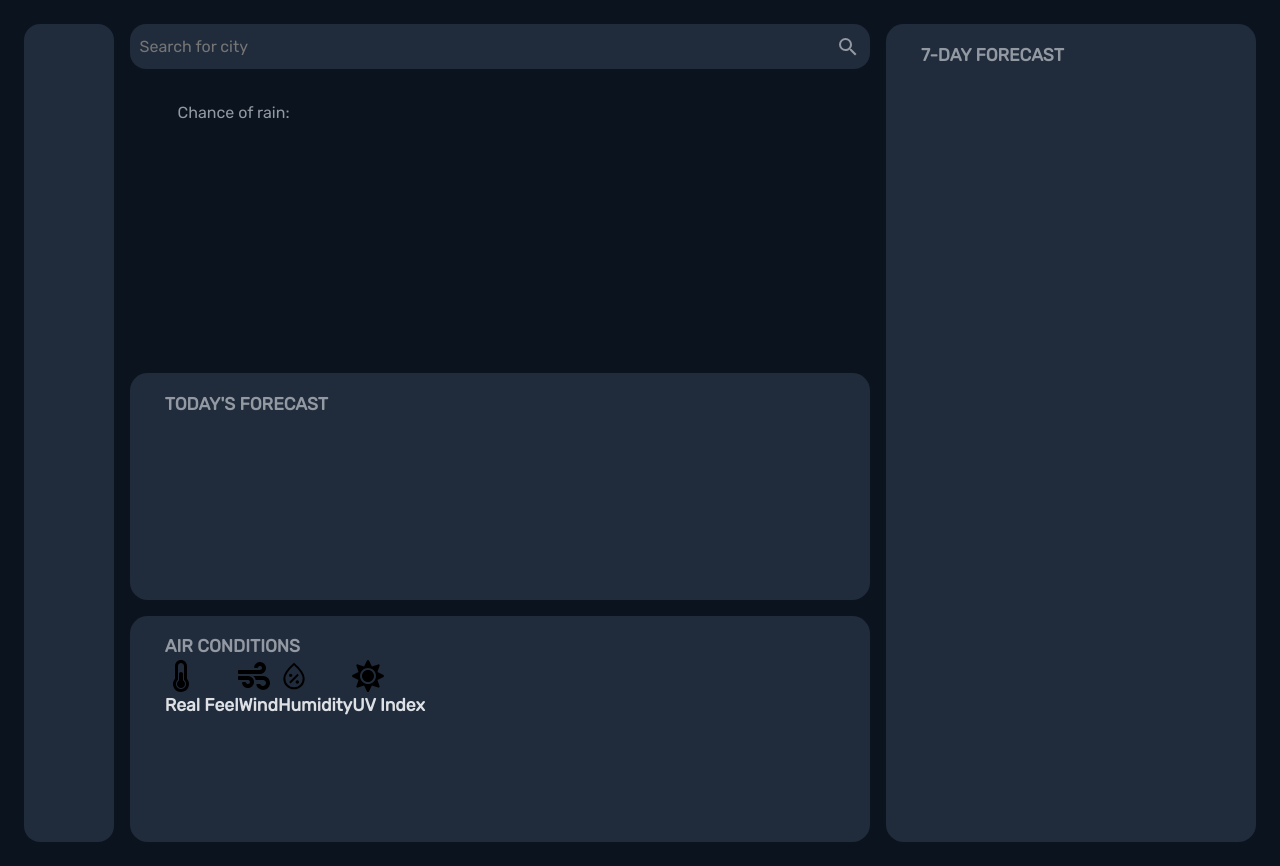
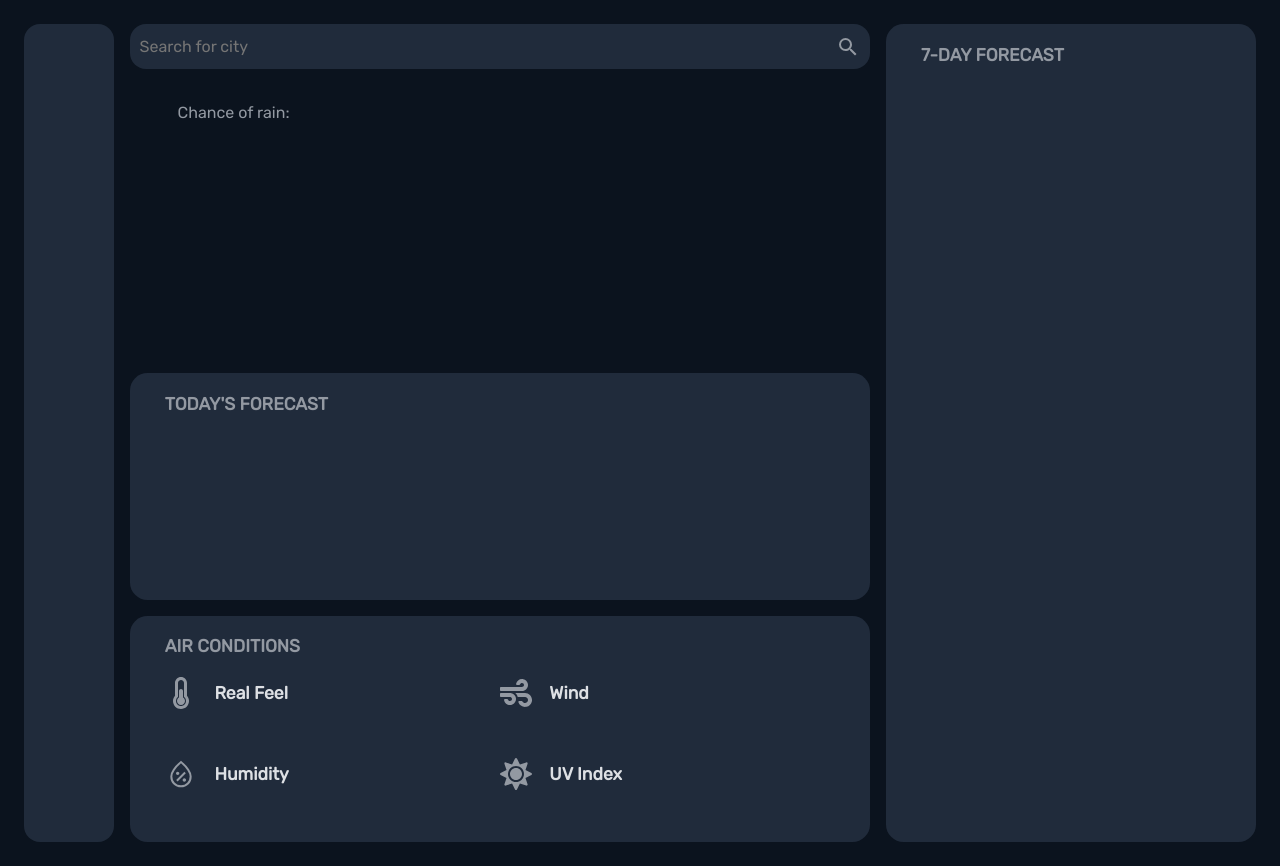
Before and after one commit to BookmanJunior/TOP-Weather-App, a website built with webpack: page dist/index.html in a window 1280 px wide. Built offline with nearby package versions, Linux system fonts and the light colour scheme; files whose address does not match are found by name.

Commit message:
Styled air conditions section

```diff
--- a/src/styles/style.scss
+++ b/src/styles/style.scss
@@ -203,6 +203,29 @@ section.hourly-forecast {
   }
 }
 
+// air condition styles
+
+section.air-conditions {
+  .section-title {
+    margin-bottom: 1em;
+  }
+
+  .card-container {
+    display: grid;
+    grid-template-columns: 1fr 1fr;
+  }
+
+  .title-wrapper {
+    display: flex;
+    align-items: center;
+    gap: 1em;
+
+    & svg {
+      fill: var(--secondary-font-color);
+    }
+  }
+}
+
 // weekly forecast styles
 
 aside {
```
